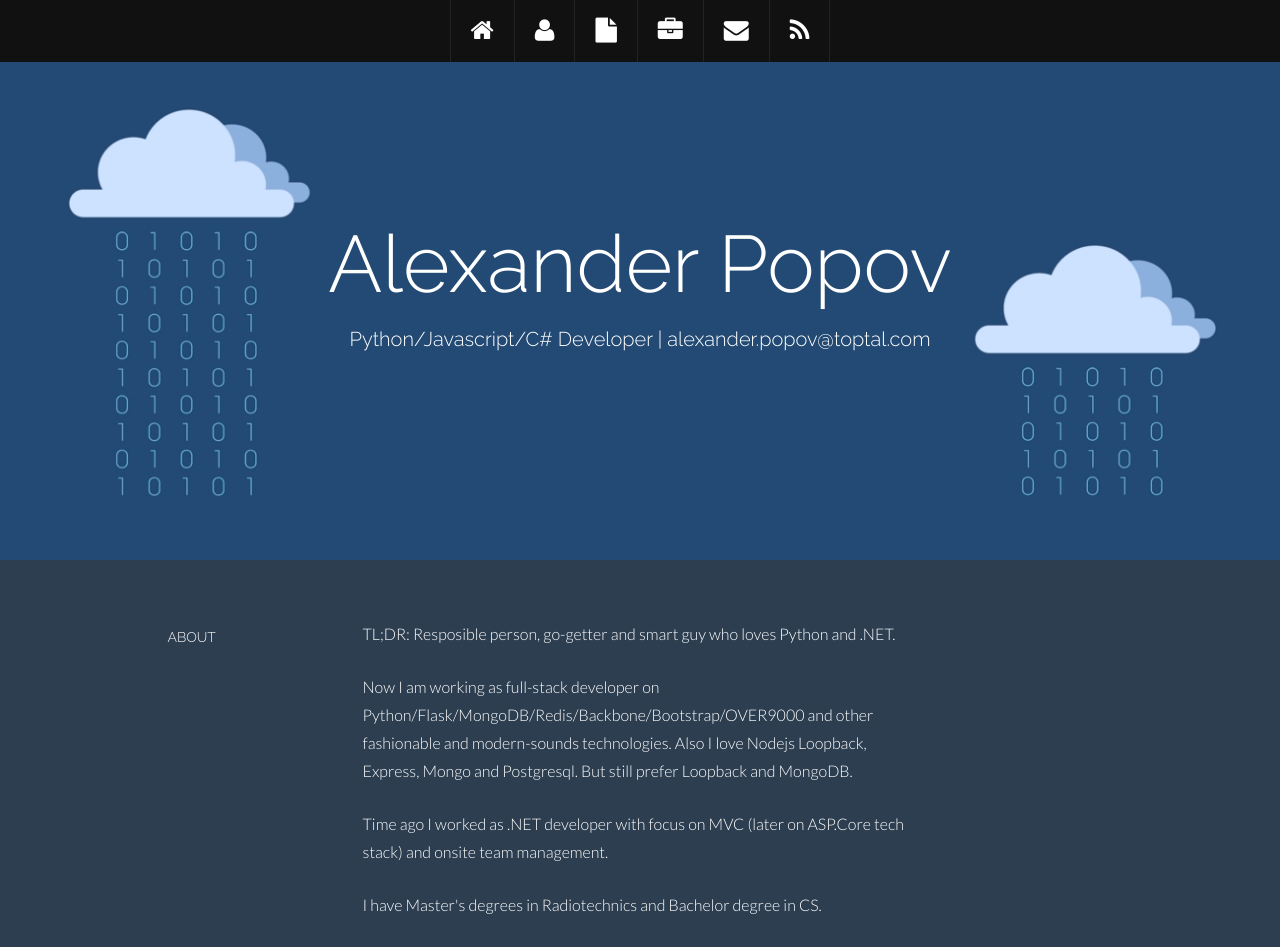
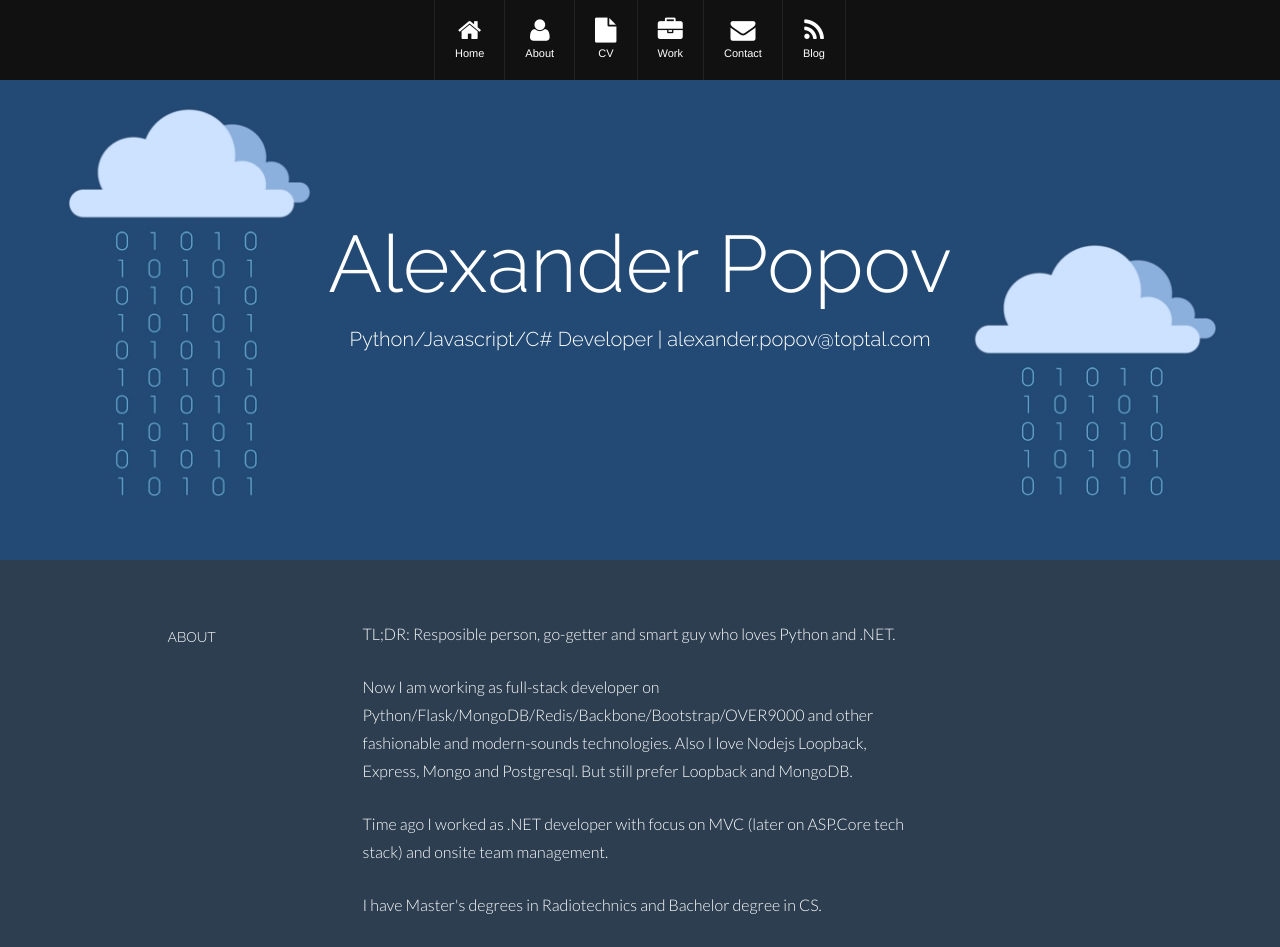
Before and after one commit to nosuchip/nosuchip.github.io, a plain HTML site: page index.html in a window 1280 px wide. Shown: the top 947 px of the page. Drawn offline with Linux system fonts and the light colour scheme.

Commit message:
Fixed header and styles

```diff
--- a/index.html
+++ b/index.html
@@ -33,12 +33,36 @@
                 <div class="row">
                     <div class="dropdown">
                         <ul id="nav" class="nav">
-                            <li class="menu-item"><a class="smooth-scroll" href="#home" title="Home"><i class="fa fa-home"></i></a></li>
-                            <li class="menu-item"><a class="smooth-scroll" href="#about" title="About"><i class="fa fa-user"></i></a></li>
-                            <li class="menu-item"><a class="smooth-scroll" href="#resume" title="Resume"><i class="fa fa-file"></i></a></li>
-                            <li class="menu-item"><a class="smooth-scroll" href="#work" title="Works"><i class="fa fa-briefcase"></i></a></li>
-                            <li class="menu-item"><a class="smooth-scroll" href="#contact" title="Contact"><i class="fa fa-envelope"></i></a></li>
-                            <li class="menu-item"><a class="smooth-scroll" href="#blog" title="Blog"><i class="fa fa-rss"></i></a></li>
+                            <li class="menu-item">
+                              <a class="smooth-scroll" href="#home" title="Home"><i class="fa fa-home"></i>
+                                <span class="menu-item-text">Home</span>
+                              </a>
+                            </li>
+                            <li class="menu-item">
+                              <a class="smooth-scroll" href="#about" title="About"><i class="fa fa-user"></i>
+                                <span class="menu-item-text">About</span>
+                              </a>
+                            </li>
+                            <li class="menu-item">
+                              <a class="smooth-scroll" href="#resume" title="CV"><i class="fa fa-file"></i>
+                                <span class="menu-item-text">CV</span>
+                              </a>
+                            </li>
+                            <li class="menu-item">
+                              <a class="smooth-scroll" href="#work" title="Work"><i class="fa fa-briefcase"></i>
+                                <span class="menu-item-text">Work</span>
+                              </a>
+                            </li>
+                            <li class="menu-item">
+                              <a class="smooth-scroll" href="#contact" title="Contact"><i class="fa fa-envelope"></i>
+                                <span class="menu-item-text">Contact</span>
+                              </a>
+                            </li>
+                            <li class="menu-item">
+                              <a class="smooth-scroll" href="#blog" title="Blog"><i class="fa fa-rss"></i>
+                                <span class="menu-item-text">Blog</span>
+                              </a>
+                            </li>
                         </ul><!--/ uL#nav -->
                     </div><!-- /.dropdown -->
 
--- a/static/css/main.css
+++ b/static/css/main.css
@@ -122,12 +122,14 @@ a:after {
 }
 
 
-#section-topbar ul#nav a {
+#section-topbar ul#nav a,
+#section-topbar ul#nav a:focus {
   display: block;
   font: normal 11px/18px "Helvetica Neue", Helvetica, Arial, sans-serif;
   text-decoration: none;
   padding: 18px 20px 18px 20px;
   border-left: 1px solid #222;
+  background-color: transparent;
 }
 
 #section-topbar ul#nav a:hover {
@@ -144,8 +146,13 @@ a:after {
 #section-topbar ul#nav .active a:hover {
     background: #44bbaa;
 }
+
 #section-topbar i {
     font-size: 25px;
+}
+
+#section-topbar ul#nav a .menu-item-text {
+    display: block;
 }
 /*---------------------------------------------------
     SECTION WRAPS
```
Also changed, not shown: static/img/icons/icon_toptal.png. Lines whose indentation alone changed are shown as unchanged.
